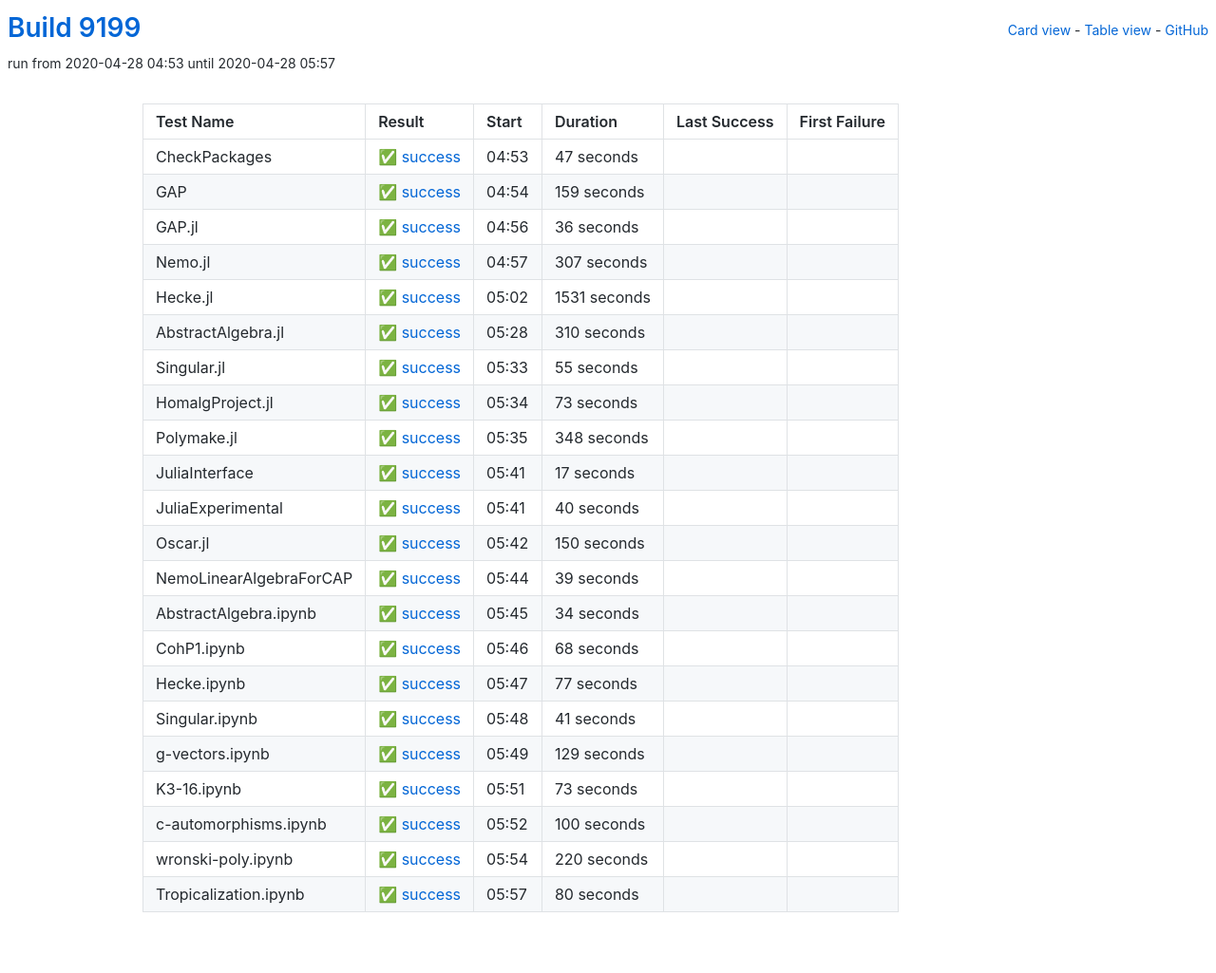
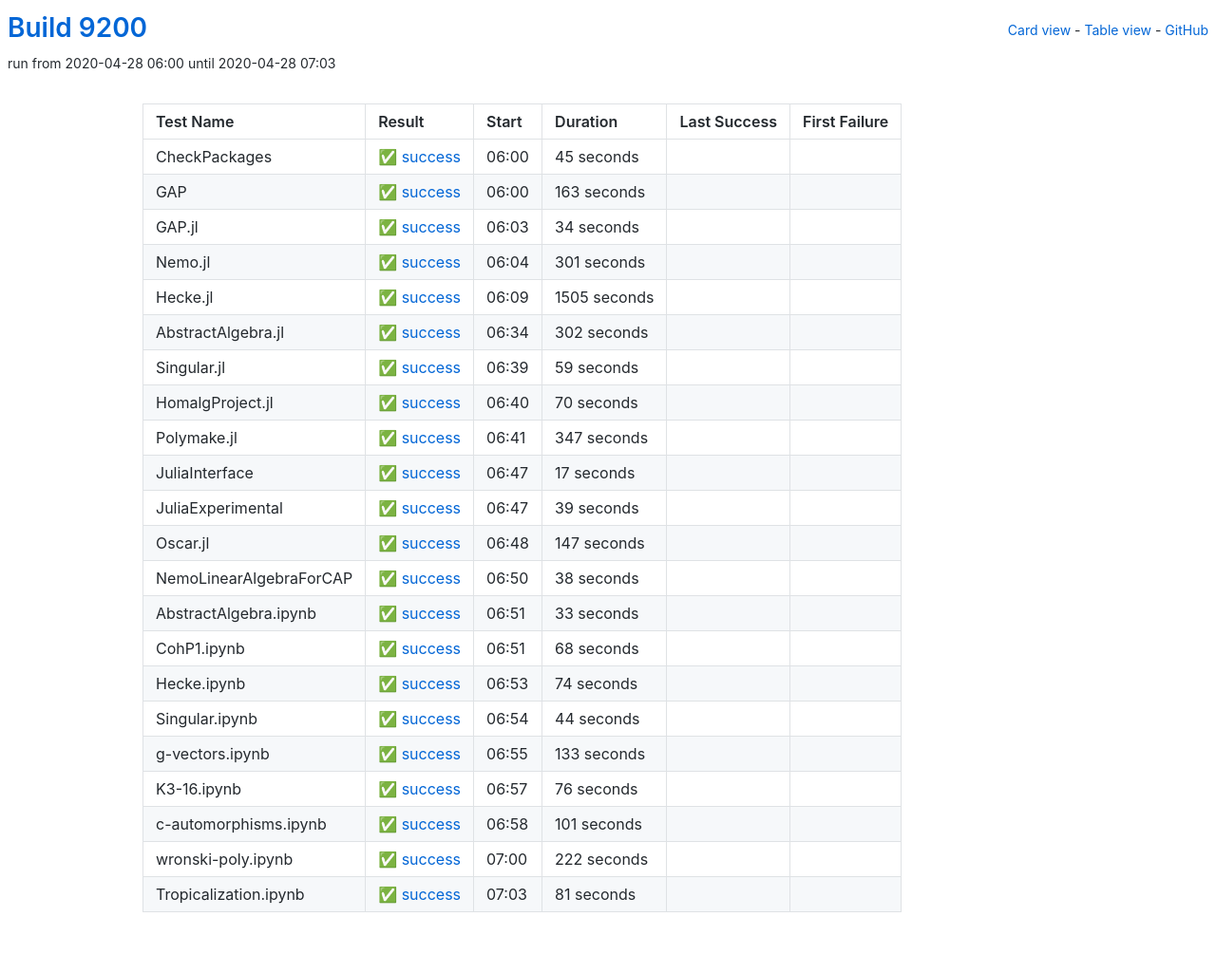
Before and after one commit to oscar-system/oscar-ci-status, a Jekyll site: the page built from table.html, in a window 1280 px wide. Shown: the whole page at 95% size. Built offline with Jekyll 4.4.1, drawn with Linux system fonts in a browser that asks for light colours.

Commit message:
Build 9200

```diff
--- a/_data/ci.yml
+++ b/_data/ci.yml
@@ -1,104 +1,104 @@
-build: 9199
-build_url: https://oscarci.mathematik.uni-kl.de/job/oscar/9199/
+build: 9200
+build_url: https://oscarci.mathematik.uni-kl.de/job/oscar/9200/
 job: oscar
 tests:
-- duration: 47
+- duration: 45
   exitcode: 0
   first_failure: false
   first_failure_url: null
   last_success: false
   last_success_url: null
-  log: https://oscarci.mathematik.uni-kl.de/job/oscar/9199/artifact/logs/build-9199/CheckPackages.log
+  log: https://oscarci.mathematik.uni-kl.de/job/oscar/9200/artifact/logs/build-9200/CheckPackages.log
   name: CheckPackages
-  start: 2020-04-28 04:53
+  start: 2020-04-28 06:00
   status: success
   success: true
-- duration: 159
+- duration: 163
   exitcode: 0
   first_failure: false
   first_failure_url: null
   last_success: false
   last_success_url: null
-  log: https://oscarci.mathematik.uni-kl.de/job/oscar/9199/artifact/logs/build-9199/GAP.log
+  log: https://oscarci.mathematik.uni-kl.de/job/oscar/9200/artifact/logs/build-9200/GAP.log
   name: GAP
-  start: 2020-04-28 04:54
+  start: 2020-04-28 06:00
   status: success
   success: true
-- duration: 36
+- duration: 34
   exitcode: 0
   first_failure: false
   first_failure_url: null
   last_success: false
   last_success_url: null
-  log: https://oscarci.mathematik.uni-kl.de/job/oscar/9199/artifact/logs/build-9199/GAP.jl.log
+  log: https://oscarci.mathematik.uni-kl.de/job/oscar/9200/artifact/logs/build-9200/GAP.jl.log
   name: GAP.jl
-  start: 2020-04-28 04:56
+  start: 2020-04-28 06:03
   status: success
   success: true
-- duration: 307
+- duration: 301
   exitcode: 0
   first_failure: false
   first_failure_url: null
   last_success: false
   last_success_url: null
-  log: https://oscarci.mathematik.uni-kl.de/job/oscar/9199/artifact/logs/build-9199/Nemo.jl.log
+  log: https://oscarci.mathematik.uni-kl.de/job/oscar/9200/artifact/logs/build-9200/Nemo.jl.log
   name: Nemo.jl
-  start: 2020-04-28 04:57
+  start: 2020-04-28 06:04
   status: success
   success: true
-- duration: 1531
+- duration: 1505
   exitcode: 0
   first_failure: false
   first_failure_url: null
   last_success: false
   last_success_url: null
-  log: https://oscarci.mathematik.uni-kl.de/job/oscar/9199/artifact/logs/build-9199/Hecke.jl.log
+  log: https://oscarci.mathematik.uni-kl.de/job/oscar/9200/artifact/logs/build-9200/Hecke.jl.log
   name: Hecke.jl
-  start: 2020-04-28 05:02
+  start: 2020-04-28 06:09
   status: success
   success: true
-- duration: 310
+- duration: 302
   exitcode: 0
   first_failure: false
   first_failure_url: null
   last_success: false
   last_success_url: null
-  log: https://oscarci.mathematik.uni-kl.de/job/oscar/9199/artifact/logs/build-9199/AbstractAlgebra.jl.log
+  log: https://oscarci.mathematik.uni-kl.de/job/oscar/9200/artifact/logs/build-9200/AbstractAlgebra.jl.log
   name: AbstractAlgebra.jl
-  start: 2020-04-28 05:28
+  start: 2020-04-28 06:34
   status: success
   success: true
-- duration: 55
+- duration: 59
   exitcode: 0
   first_failure: false
   first_failure_url: null
   last_success: false
   last_success_url: null
-  log: https://oscarci.mathematik.uni-kl.de/job/oscar/9199/artifact/logs/build-9199/Singular.jl.log
+  log: https://oscarci.mathematik.uni-kl.de/job/oscar/9200/artifact/logs/build-9200/Singular.jl.log
   name: Singular.jl
-  start: 2020-04-28 05:33
+  start: 2020-04-28 06:39
   status: success
   success: true
-- duration: 73
+- duration: 70
   exitcode: 0
   first_failure: false
   first_failure_url: null
   last_success: false
   last_success_url: null
-  log: https://oscarci.mathematik.uni-kl.de/job/oscar/9199/artifact/logs/build-9199/HomalgProject.jl.log
+  log: https://oscarci.mathematik.uni-kl.de/job/oscar/9200/artifact/logs/build-9200/HomalgProject.jl.log
   name: HomalgProject.jl
-  start: 2020-04-28 05:34
+  start: 2020-04-28 06:40
   status: success
   success: true
-- duration: 348
+- duration: 347
   exitcode: 0
   first_failure: false
   first_failure_url: null
   last_success: false
   last_success_url: null
-  log: https://oscarci.mathematik.uni-kl.de/job/oscar/9199/artifact/logs/build-9199/Polymake.jl.log
+  log: https://oscarci.mathematik.uni-kl.de/job/oscar/9200/artifact/logs/build-9200/Polymake.jl.log
   name: Polymake.jl
-  start: 2020-04-28 05:35
+  start: 2020-04-28 06:41
   status: success
   success: true
 - duration: 17
@@ -107,31 +107,9 @@
   first_failure_url: null
   last_success: false
   last_success_url: null
-  log: https://oscarci.mathematik.uni-kl.de/job/oscar/9199/artifact/logs/build-9199/JuliaInterface.log
+  log: https://oscarci.mathematik.uni-kl.de/job/oscar/9200/artifact/logs/build-9200/JuliaInterface.log
   name: JuliaInterface
-  start: 2020-04-28 05:41
-  status: success
-  success: true
-- duration: 40
-  exitcode: 0
-  first_failure: false
-  first_failure_url: null
-  last_success: false
-  last_success_url: null
-  log: https://oscarci.mathematik.uni-kl.de/job/oscar/9199/artifact/logs/build-9199/JuliaExperimental.log
-  name: JuliaExperimental
-  start: 2020-04-28 05:41
-  status: success
-  success: true
-- duration: 150
-  exitcode: 0
-  first_failure: false
-  first_failure_url: null
-  last_success: false
-  last_success_url: null
-  log: https://oscarci.mathematik.uni-kl.de/job/oscar/9199/artifact/logs/build-9199/Oscar.jl.log
-  name: Oscar.jl
-  start: 2020-04-28 05:42
+  start: 2020-04-28 06:47
   status: success
   success: true
 - duration: 39
@@ -140,20 +118,42 @@
   first_failure_url: null
   last_success: false
   last_success_url: null
-  log: https://oscarci.mathematik.uni-kl.de/job/oscar/9199/artifact/logs/build-9199/NemoLinearAlgebraForCAP.log
-  name: NemoLinearAlgebraForCAP
-  start: 2020-04-28 05:44
+  log: https://oscarci.mathematik.uni-kl.de/job/oscar/9200/artifact/logs/build-9200/JuliaExperimental.log
+  name: JuliaExperimental
+  start: 2020-04-28 06:47
   status: success
   success: true
-- duration: 34
+- duration: 147
   exitcode: 0
   first_failure: false
   first_failure_url: null
   last_success: false
   last_success_url: null
-  log: https://oscarci.mathematik.uni-kl.de/job/oscar/9199/artifact/logs/build-9199/AbstractAlgebra.ipynb.log
+  log: https://oscarci.mathematik.uni-kl.de/job/oscar/9200/artifact/logs/build-9200/Oscar.jl.log
+  name: Oscar.jl
+  start: 2020-04-28 06:48
+  status: success
+  success: true
+- duration: 38
+  exitcode: 0
+  first_failure: false
+  first_failure_url: null
+  last_success: false
+  last_success_url: null
+  log: https://oscarci.mathematik.uni-kl.de/job/oscar/9200/artifact/logs/build-9200/NemoLinearAlgebraForCAP.log
+  name: NemoLinearAlgebraForCAP
+  start: 2020-04-28 06:50
+  status: success
+  success: true
+- duration: 33
+  exitcode: 0
+  first_failure: false
+  first_failure_url: null
+  last_success: false
+  last_success_url: null
+  log: https://oscarci.mathematik.uni-kl.de/job/oscar/9200/artifact/logs/build-9200/AbstractAlgebra.ipynb.log
   name: AbstractAlgebra.ipynb
-  start: 2020-04-28 05:45
+  start: 2020-04-28 06:51
   status: success
   success: true
 - duration: 68
@@ -162,85 +162,85 @@
   first_failure_url: null
   last_success: false
   last_success_url: null
-  log: https://oscarci.mathematik.uni-kl.de/job/oscar/9199/artifact/logs/build-9199/CohP1.ipynb.log
+  log: https://oscarci.mathematik.uni-kl.de/job/oscar/9200/artifact/logs/build-9200/CohP1.ipynb.log
   name: CohP1.ipynb
-  start: 2020-04-28 05:46
+  start: 2020-04-28 06:51
   status: success
   success: true
-- duration: 77
+- duration: 74
   exitcode: 0
   first_failure: false
   first_failure_url: null
   last_success: false
   last_success_url: null
-  log: https://oscarci.mathematik.uni-kl.de/job/oscar/9199/artifact/logs/build-9199/Hecke.ipynb.log
+  log: https://oscarci.mathematik.uni-kl.de/job/oscar/9200/artifact/logs/build-9200/Hecke.ipynb.log
   name: Hecke.ipynb
-  start: 2020-04-28 05:47
+  start: 2020-04-28 06:53
   status: success
   success: true
-- duration: 41
+- duration: 44
   exitcode: 0
   first_failure: false
   first_failure_url: null
   last_success: false
   last_success_url: null
-  log: https://oscarci.mathematik.uni-kl.de/job/oscar/9199/artifact/logs/build-9199/Singular.ipynb.log
+  log: https://oscarci.mathematik.uni-kl.de/job/oscar/9200/artifact/logs/build-9200/Singular.ipynb.log
   name: Singular.ipynb
-  start: 2020-04-28 05:48
+  start: 2020-04-28 06:54
   status: success
   success: true
-- duration: 129
+- duration: 133
   exitcode: 0
   first_failure: false
   first_failure_url: null
   last_success: false
   last_success_url: null
-  log: https://oscarci.mathematik.uni-kl.de/job/oscar/9199/artifact/logs/build-9199/g-vectors.ipynb.log
+  log: https://oscarci.mathematik.uni-kl.de/job/oscar/9200/artifact/logs/build-9200/g-vectors.ipynb.log
   name: g-vectors.ipynb
-  start: 2020-04-28 05:49
+  start: 2020-04-28 06:55
   status: success
   success: true
-- duration: 73
+- duration: 76
   exitcode: 0
   first_failure: false
   first_failure_url: null
   last_success: false
   last_success_url: null
-  log: https://oscarci.mathematik.uni-kl.de/job/oscar/9199/artifact/logs/build-9199/K3-16.ipynb.log
+  log: https://oscarci.mathematik.uni-kl.de/job/oscar/9200/artifact/logs/build-9200/K3-16.ipynb.log
   name: K3-16.ipynb
-  start: 2020-04-28 05:51
+  start: 2020-04-28 06:57
   status: success
   success: true
-- duration: 100
+- duration: 101
   exitcode: 0
   first_failure: false
   first_failure_url: null
   last_success: false
   last_success_url: null
-  log: https://oscarci.mathematik.uni-kl.de/job/oscar/9199/artifact/logs/build-9199/c-automorphisms.ipynb.log
+  log: https://oscarci.mathematik.uni-kl.de/job/oscar/9200/artifact/logs/build-9200/c-automorphisms.ipynb.log
   name: c-automorphisms.ipynb
-  start: 2020-04-28 05:52
+  start: 2020-04-28 06:58
   status: success
   success: true
-- duration: 220
+- duration: 222
   exitcode: 0
   first_failure: false
   first_failure_url: null
   last_success: false
   last_success_url: null
-  log: https://oscarci.mathematik.uni-kl.de/job/oscar/9199/artifact/logs/build-9199/wronski-poly.ipynb.log
+  log: https://oscarci.mathematik.uni-kl.de/job/oscar/9200/artifact/logs/build-9200/wronski-poly.ipynb.log
   name: wronski-poly.ipynb
-  start: 2020-04-28 05:54
+  start: 2020-04-28 07:00
   status: success
   success: true
-- duration: 80
+- duration: 81
   exitcode: 0
   first_failure: false
   first_failure_url: null
   last_success: false
   last_success_url: null
-  log: https://oscarci.mathematik.uni-kl.de/job/oscar/9199/artifact/logs/build-9199/Tropicalization.ipynb.log
+  log: https://oscarci.mathematik.uni-kl.de/job/oscar/9200/artifact/logs/build-9200/Tropicalization.ipynb.log
   name: Tropicalization.ipynb
-  start: 2020-04-28 05:57
+  start: 2020-04-28 07:03
   status: success
   success: true
```
Also changed, not shown: README.md.
